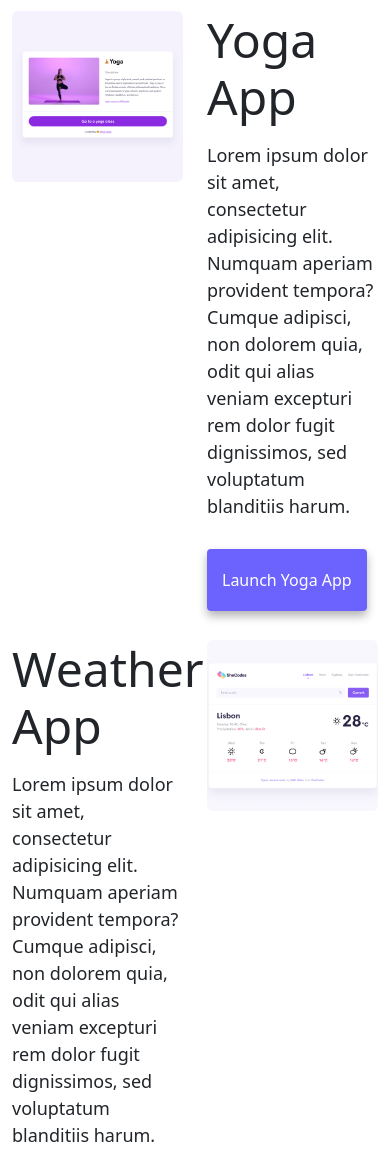
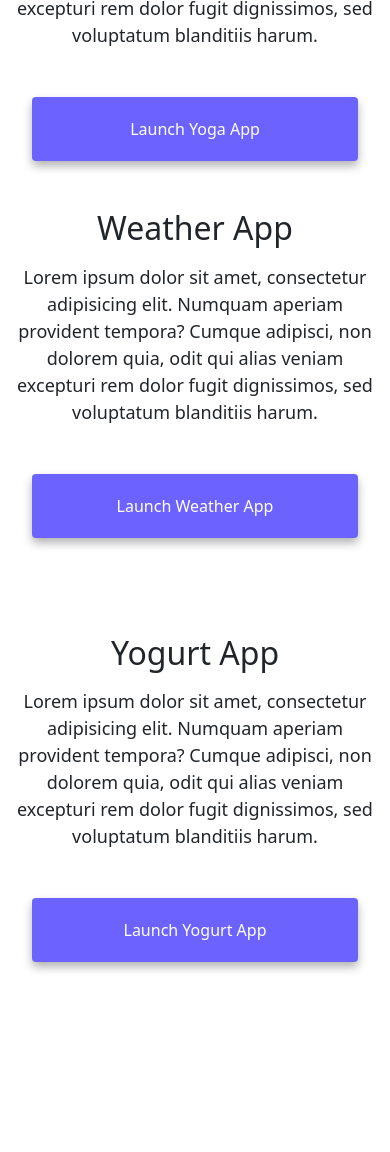
Before and after one commit to charliegood2046/Portfolio-Responsive-Charlie, a plain HTML site: page index.html in a window 390 px wide. Shown: the part 629-1781 px from the top of the page. After the commit the page ends 1691 px from the top, so only its background shows below. Drawn offline with nearby package versions, Linux system fonts and the light colour scheme.

Commit message:
Made more responsive.

```diff
--- a/index.html
+++ b/index.html
@@ -82,14 +82,14 @@
     </div>
     <div class="container">
       <div class="row">
-        <div class="col-6">
+        <div class="col-sm-6">
           <img
             src="/images/yoga.png"
             alt="Yoga Project"
-            class="img-fluid rounded"
+            class="img-fluid rounded d-none d-sm-block"
           />
         </div>
-        <div class="col-6">
+        <div class="col-sm-6">
           <h2 class="mb-3">Yoga App</h2>
           <p>
             Lorem ipsum dolor sit amet, consectetur adipisicing elit. Numquam
@@ -98,14 +98,14 @@
             voluptatum blanditiis harum.
           </p>
           <div class="mt-5">
-            <a href="#" class="primary-link" title="Yoga Project"
+            <a href="#" class="primary-link project-link" title="Yoga Project"
               >Launch Yoga App</a
             >
           </div>
         </div>
       </div>
       <div class="row mt-5">
-        <div class="col-6">
+        <div class="col-sm-6">
           <h2 class="mb-3">Weather App</h2>
           <p>
             Lorem ipsum dolor sit amet, consectetur adipisicing elit. Numquam
@@ -114,29 +114,32 @@
             voluptatum blanditiis harum.
           </p>
           <div class="mb-5 mt-5">
-            <a href="#" class="primary-link" title="Weather Project"
+            <a
+              href="#"
+              class="primary-link project-link"
+              title="Weather Project"
               >Launch Weather App</a
             >
           </div>
         </div>
 
-        <div class="col-6">
+        <div class="col-sm-6">
           <img
             src="/images/weather.png"
             alt="Weather Project"
-            class="img-fluid rounded"
+            class="img-fluid rounded d-none d-sm-block"
           />
         </div>
       </div>
       <div class="row mt-5">
-        <div class="col-6">
+        <div class="col-sm-6">
           <img
             src="/images/yogurt.png"
             alt="Yogurt Project"
-            class="img-fluid rounded"
+            class="img-fluid rounded d-none d-sm-block"
           />
         </div>
-        <div class="col-6">
+        <div class="col-sm-6">
           <h2 class="mb-3">Yogurt App</h2>
           <p>
             Lorem ipsum dolor sit amet, consectetur adipisicing elit. Numquam
@@ -145,7 +148,7 @@
             voluptatum blanditiis harum.
           </p>
           <div class="mt-5">
-            <a href="#" class="primary-link" title="Yogurt Project"
+            <a href="#" class="primary-link project-link" title="Yogurt Project"
               >Launch Yogurt App</a
             >
           </div>
--- a/styles/styles.css
+++ b/styles/styles.css
@@ -5,7 +5,7 @@
 }
 
 body {
-  margin-top: 100px;
+  margin: 100px 0;
 }
 
 h1,
@@ -86,3 +86,25 @@ p {
 .email-link:hover {
   text-decoration: underline;
 }
+
+@media (max-width: 576px) {
+  h1 {
+    font-size: 48px;
+    line-height: 1.5;
+  }
+  h2 {
+    font-size: 32px;
+    text-align: center;
+  }
+  p {
+    text-align: center;
+  }
+  .primary-link {
+    margin: 0 auto;
+  }
+  .project-link {
+    display: block;
+    text-align: center;
+    margin: 0 20px;
+  }
+}
```
Also changed, not shown: about.html (+3 -3 lines).
